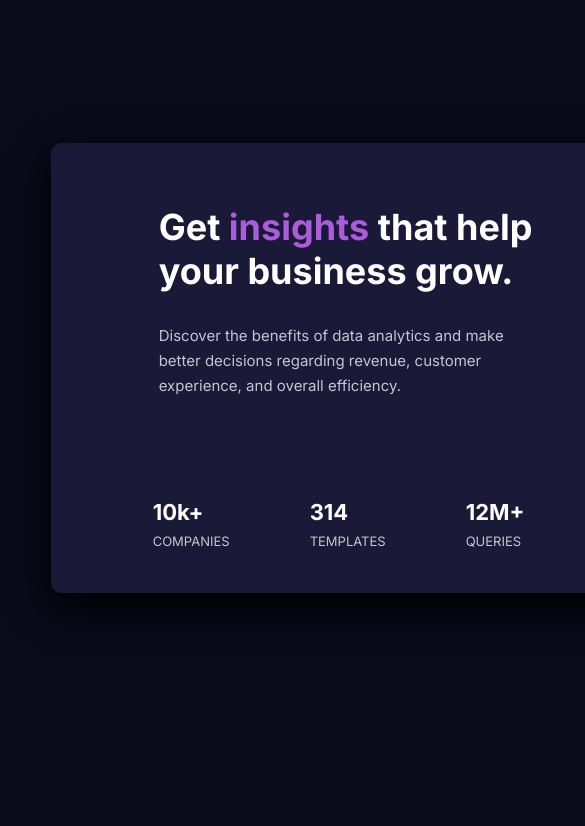
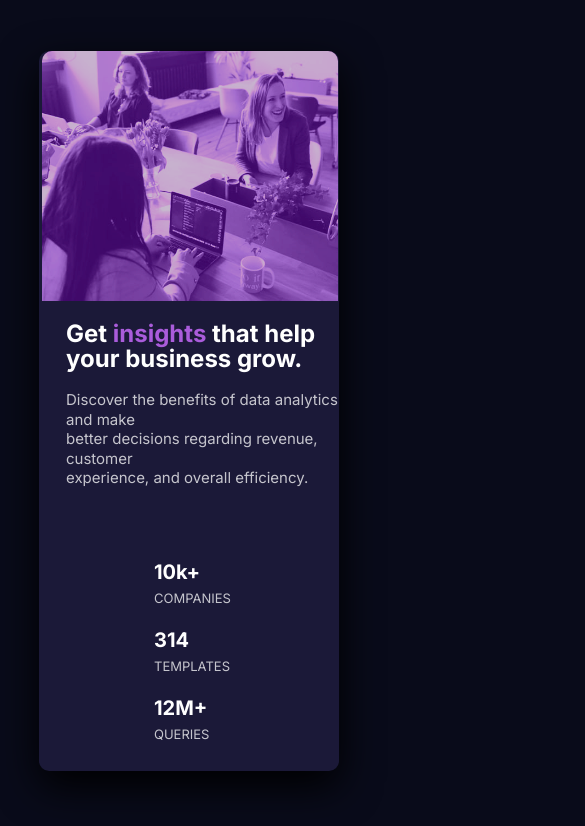
Before and after one commit to oclubedosdez/cartao-de-visualizacao-de-estatistica, a plain HTML site: page index.html in a window 390 px wide. Shown: the top 826 px of the page, 585 px wide, since content can reach past the window. Drawn offline with Linux system fonts and the light colour scheme.

Commit message:
renovado

```diff
--- a/estilo.css
+++ b/estilo.css
@@ -14,6 +14,7 @@ body {
     top: 17%;
     left: 13%;
     box-shadow: 0px 15px 40px black;
+    display: flex;
 }
 
 .conteudo .caixa1 {
--- a/index.html
+++ b/index.html
@@ -11,6 +11,7 @@
 <link rel="preconnect" href="https://fonts.gstatic.com" crossorigin>
 <link href="https://fonts.googleapis.com/css2?family=Inter&display=swap" rel="stylesheet">
   <link rel="stylesheet" href="estilo.css">
+  <link rel="stylesheet" href="responsivo.css">
   <title>Cartão de visualizacão De estatistica</title>
 </head>
 <body>
--- /dev/null
+++ b/responsivo.css
@@ -0,0 +1,44 @@
+@media (max-width: 475px){
+    .conteudo {
+        width: 300px;
+        height: 720px;
+        top: 6%;
+        left: 10%;
+        display: flex;
+    }
+    .conteudo .caixa3 {
+        left: 1%;
+    }
+    .conteudo .caixa3 img {
+        width:296px;
+        height: 250px;
+        border-radius: 10px 10px 0px 0px;
+    }
+    .conteudo .caixa1 {
+        top:250px;
+        line-height: 25px;
+    }
+
+    .conteudo .caixa1 h1 {
+        font-size: 24px;
+    }
+
+    .conteudo .caixa1 p{
+        left: -10%;
+        line-height: 130%;
+    }
+
+    .conteudo .caixa2 ul {
+        display: block;
+    }
+    .conteudo .caixa2 {
+        top: 68%;
+        left: 15%;
+
+    }
+
+    .conteudo .caixa2 ul li {
+        margin: 20px;
+        font-size: 20px;
+    }
+    }
```
